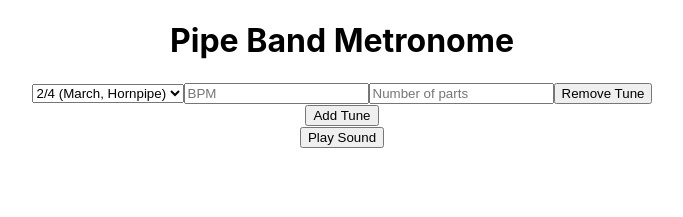
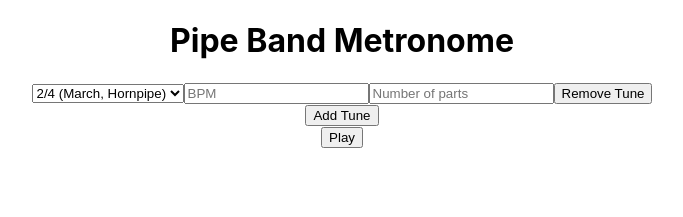
Before and after one commit to ChristianHirschey/Pipe-Band-Metronome, a React (Create React App) app: page / in a window 1280 px wide. Shown: the top 217 px of the page, without its empty margins (298-981 px from the left). Built offline with nearby package versions, Linux system fonts and the light colour scheme; no server answers.

Commit message:
change package.json

```diff
--- a/src/MetronomePLayer.js
+++ b/src/MetronomePLayer.js
@@ -12,8 +12,7 @@ const MetronomePlayer = ({ dropdowns }) => {
 
   return (
     <div>
-      {/* Render any necessary UI elements */}
-      <button onClick={handlePlaySound}>Play Sound</button>
+      <button onClick={handlePlaySound}>Play</button>
     </div>
   );
 }
```
